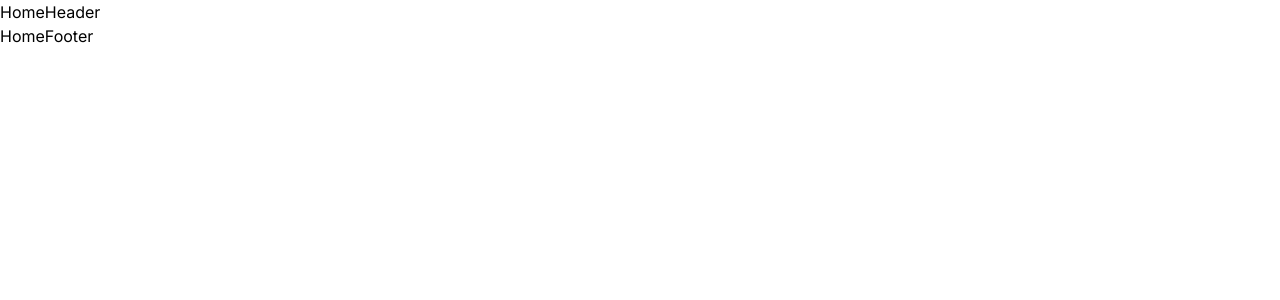
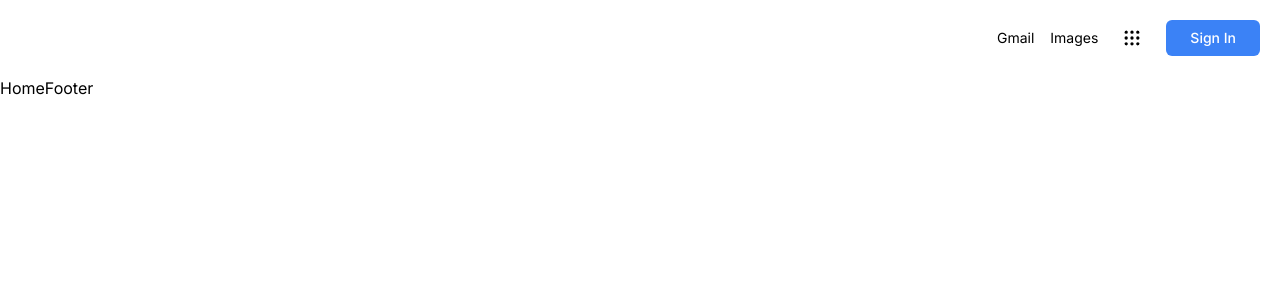
Before and after one commit to RaisulislamRimon/SearchBoxBD-google-clone-nextjs13, a Next.js app: page / in a window 1280 px wide. Shown: the top 300 px of the page. Built offline with nearby package versions, Linux system fonts and the light colour scheme.

Commit message:
install react-icons and update the header navbar

```diff
--- a/package.json
+++ b/package.json
@@ -16,6 +16,7 @@
     "postcss": "8.4.27",
     "react": "18.2.0",
     "react-dom": "18.2.0",
+    "react-icons": "^4.10.1",
     "tailwindcss": "3.3.3"
   }
 }
--- a/src/components/HomeHeader.js
+++ b/src/components/HomeHeader.js
@@ -1,5 +1,21 @@
+import Link from "next/link";
+import { TbGridDots } from 'react-icons/tb';
+
 export default function HomeHeader() {
   return (
-    <div>HomeHeader</div>
+    <header className="flex justify-end p-5 text-sm">
+      <div className="flex space-x-4 items-center">
+        <Link href='https://mail.google.com/' className="hover:underline" target="_blank">
+          Gmail
+        </Link>
+        <Link href='https://images.google.com/' className="hover:underline" target="_blank">
+          Images
+        </Link>
+        <TbGridDots className="bg-transparent text-4xl hover:bg-gray-200 rounded-full p-2" />
+        <button className="bg-blue-500 text-white px-6 py-2 font-medium rounded-md hover:brightness-105 hover:shadow-md transition-shadow">
+          Sign In
+        </button>
+      </div>
+    </header>
   )
 }
```
Also changed, not shown: 1 other file (tests, documents, lock files or other folders).
